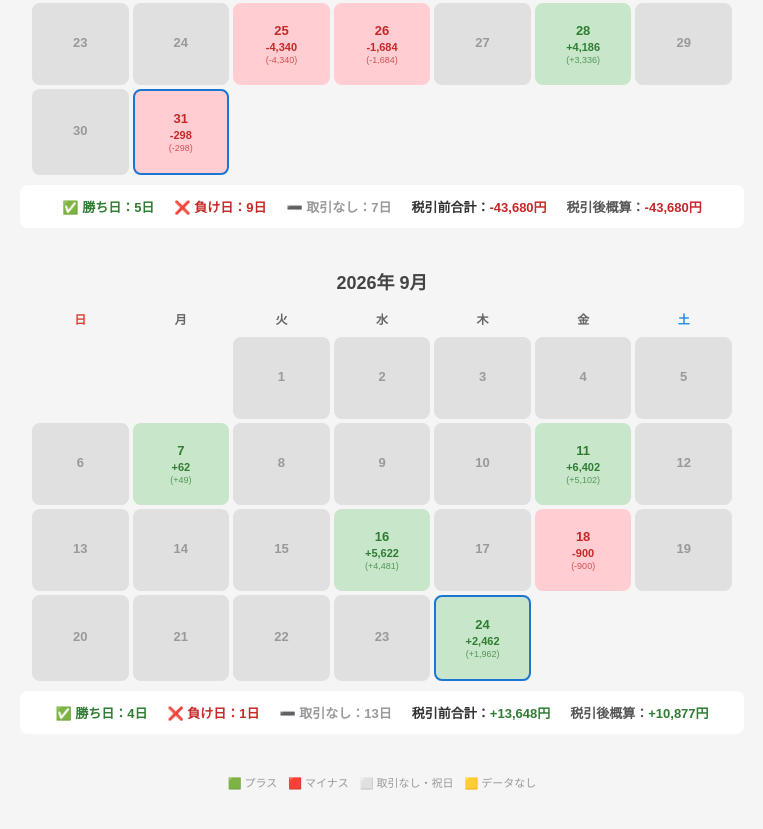
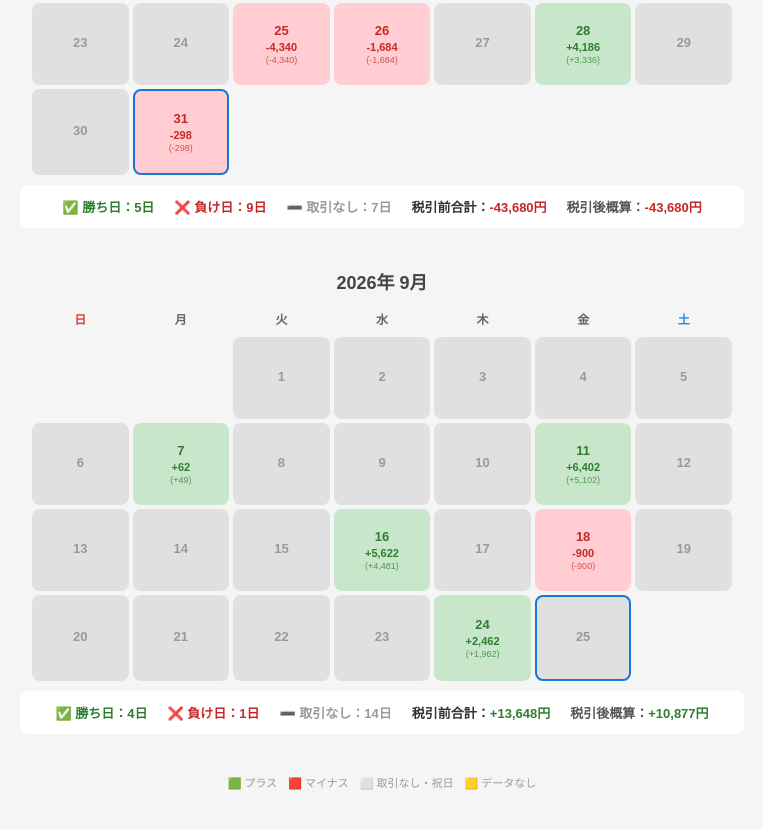
Before and after one commit to yamaguchi629/sns-kabu-calendar, a plain HTML site: page index.html in a window 1280 px wide. Shown: the part 1845-2674 px from the top of the page, without its empty margins (258-1021 px from the left). Drawn offline with Linux system fonts and the light colour scheme.

Commit message:
9/25取引なし更新

```diff
--- a/index.html
+++ b/index.html
@@ -41,7 +41,7 @@
   <div class="summary">
     <span style="color:#81c784">✅ 勝ち日：24日</span>
     <span style="color:#e57373">❌ 負け日：29日</span>
-    <span style="color:#bbb">➖ 取引なし：31日</span>
+    <span style="color:#bbb">➖ 取引なし：32日</span>
     <span>税引前合計：<span style="color:#e57373">-68,609円</span></span>
     <span>税引後概算：<span style="color:#e57373">-68,609円</span></span>
   </div>
@@ -256,12 +256,13 @@
     <div class="day no-trade"><div class="date">21</div></div>
     <div class="day no-trade"><div class="date">22</div></div>
     <div class="day no-trade"><div class="date">23</div></div>
-    <div class="day profit today"><div class="date">24</div><div class="pnl">+2,462</div><div class="pnl-after">(+1,962)</div></div>
+    <div class="day profit"><div class="date">24</div><div class="pnl">+2,462</div><div class="pnl-after">(+1,962)</div></div>
+    <div class="day no-trade today"><div class="date">25</div></div>
   </div>
   <div class="summary">
     <span style="color:#2e7d32">✅ 勝ち日：4日</span>
     <span style="color:#c62828">❌ 負け日：1日</span>
-    <span style="color:#999">➖ 取引なし：13日</span>
+    <span style="color:#999">➖ 取引なし：14日</span>
     <span style="color:#333">税引前合計：<span style="color:#2e7d32">+13,648円</span></span>
     <span style="color:#555">税引後概算：<span style="color:#2e7d32">+10,877円</span></span>
   </div>
```
